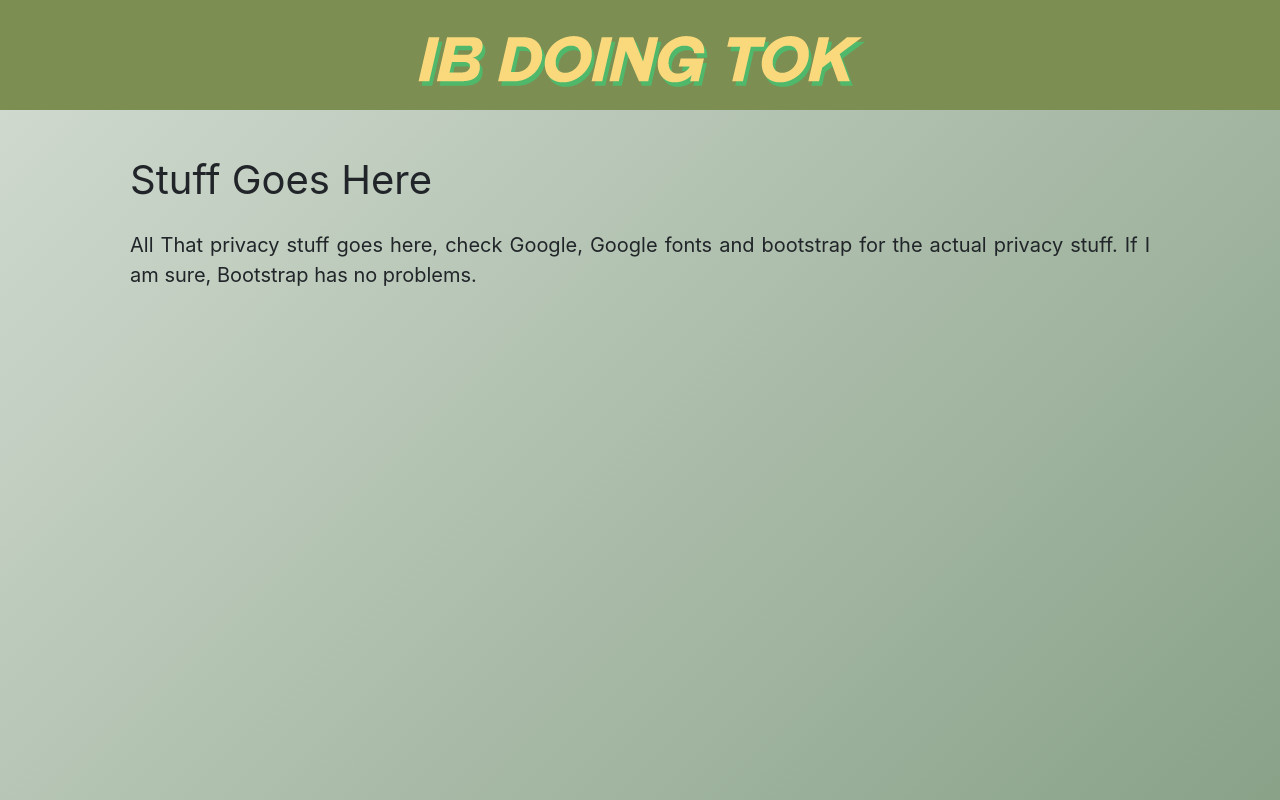
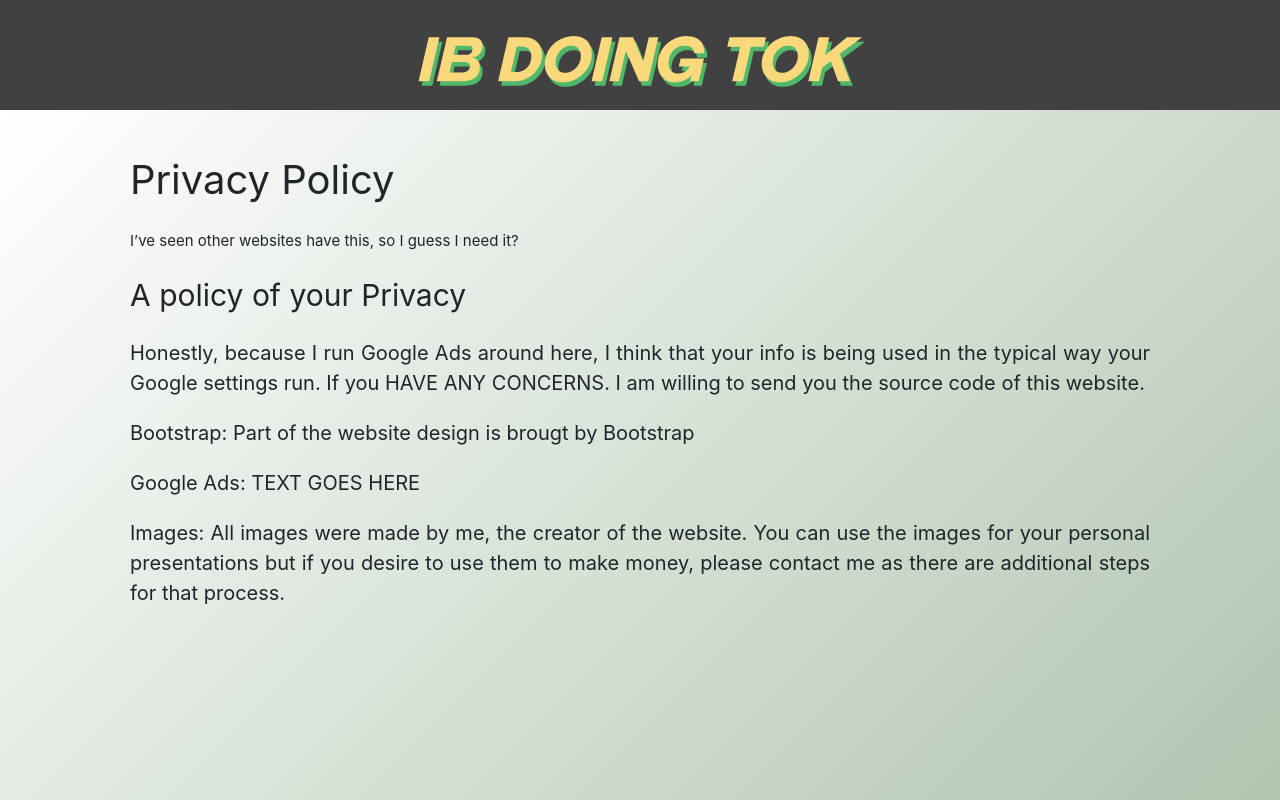
Before and after one commit to aimforbigfoot/TOK-WEBSITE-Offical, a plain HTML site: page www.ibdoingtok.com/extras/privacy-policy.html in a window 1280 px wide. Shown: the top 800 px of the page. Drawn offline with nearby package versions, Linux system fonts and the light colour scheme.

Commit message:
Before Ziet, added extras info
Before Ziet, not much changed, except that I added all the info to the extras places.

```diff
--- a/www.ibdoingtok.com/automated-stuff/general-flex.css
+++ b/www.ibdoingtok.com/automated-stuff/general-flex.css
@@ -21,13 +21,13 @@
 }
 
 .flex-item{
-    background: tomato;
+    background: #94FF9D;
     padding: 20px;
     width: auto;
     height: auto;
     margin-top: 10px;
     line-height: 100px;
-    color: white;
+    color: black;
     font-weight: bold;
     font-size: var(--main-size);
     text-align: center;
--- a/www.ibdoingtok.com/automated-stuff/general.css
+++ b/www.ibdoingtok.com/automated-stuff/general.css
@@ -4,12 +4,12 @@ html{
 #middle-bar{
     padding: 30px;
     top: 100px;
-    background-image: linear-gradient( -45deg, #7e997d, #cfd9ce);
+    background-image: linear-gradient( -45deg, #adc2ac, #ffffff);
     width: 100%;
     height: auto;
     margin: auto;
     text-align: justify;
-    min-height: 1000px;
+    min-height: 800px;
     /*#75b06f a and a6c2a3 or #7e997d*/
 }
 
@@ -23,7 +23,33 @@ html{
     padding-top: 10px;
     margin: auto;
 }
-
+.generic-text-middle{
+    text-align: justify;
+    font-size: 30px;
+    padding-left: 100px;
+    padding-right: 100px;
+    padding-bottom: 10px;
+    padding-top: 10px;
+    margin: auto;
+}
+.generic-text-small{
+    text-align: justify;
+    font-size: 20px;
+    padding-left: 100px;
+    padding-right: 100px;
+    padding-bottom: 10px;
+    padding-top: 10px;
+    margin: auto;
+}
+.generic-text-ssmall{
+    text-align: justify;
+    font-size: 15px;
+    padding-left: 100px;
+    padding-right: 100px;
+    padding-bottom: 10px;
+    padding-top: 10px;
+    margin: auto;
+}
 #centered-image{
     align-content: center;
     display: block;
--- a/www.ibdoingtok.com/automated-stuff/top-bar.css
+++ b/www.ibdoingtok.com/automated-stuff/top-bar.css
@@ -5,7 +5,7 @@
     padding: 10px;
     width: 100%;
     display: block;
-    background-color: #7c8e51;
+    background-color: #414141;
 }
 
 #centered-image-main-title-dropdown{
--- a/www.ibdoingtok.com/extras/privacy-policy.html
+++ b/www.ibdoingtok.com/extras/privacy-policy.html
@@ -17,8 +17,13 @@
         <a href="/index.html"><img id="centered-image" src="/imgs/title450.png"></a>
     </div>
     <div id="middle-bar">
-        <p class="generic-text">Stuff Goes Here</p>
-        <p class="generic-text" style="font-size:20px;">All That privacy stuff goes here, check Google, Google fonts and bootstrap for the actual privacy stuff. If I am sure, Bootstrap has no problems.</p>
+        <p class="generic-text">Privacy Policy</p>
+        <p class="generic-text-ssmall">I’ve seen other websites have this, so I guess I need it?</p>
+        <p class="generic-text-middle">A policy of your Privacy</p>
+        <p class="generic-text-small">Honestly, because I run Google Ads around here, I think that your info is being used in the typical way your Google settings run. If you HAVE ANY CONCERNS. I am willing to send you the source code of this website.</p>
+        <p class="generic-text-small">Bootstrap: Part of the website design is brougt by Bootstrap</p>
+        <p class="generic-text-small">Google Ads: TEXT GOES HERE</p>
+        <p class="generic-text-small">Images: All images were made by me, the creator of the website. You can use the images for your personal presentations but if you desire to use them to make money, please contact me as there are additional steps for that process.</p>
     </div>
 </body>
     <div id="includedContent"></div>
```
Also changed, not shown: www.ibdoingtok.com/error.html (+3 -3 lines), www.ibdoingtok.com/essay-info/how-to-do-a-essay.html (+2 -1 lines), www.ibdoingtok.com/extras/about.html (+5 -5 lines), www.ibdoingtok.com/extras/proofs.html (+1 -1 lines), www.ibdoingtok.com/extras/terms-of-services.html (+3 -1 lines), www.ibdoingtok.com/index.html (+1 -2 lines), 3 other files.
